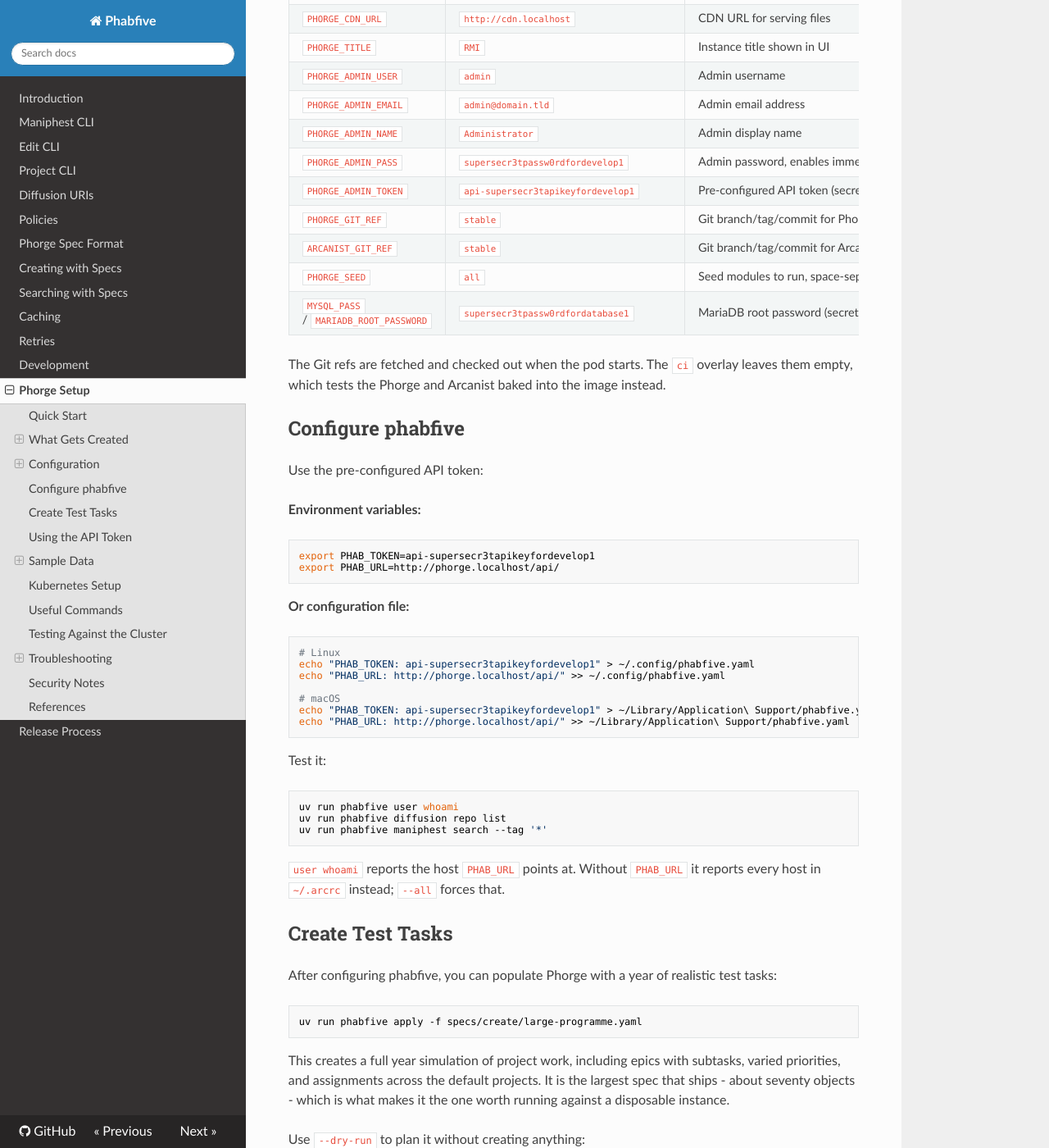
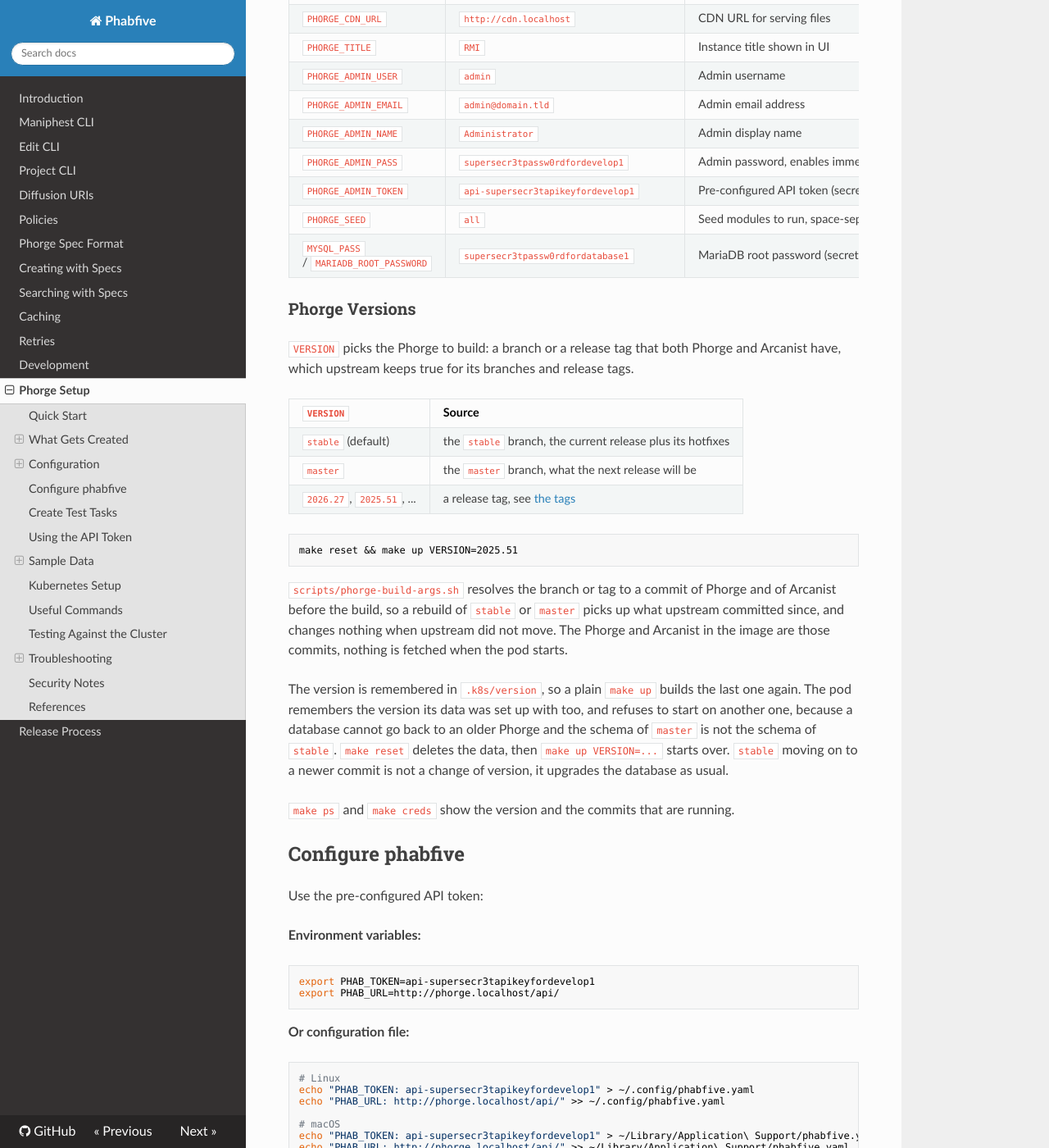
Before and after one commit to dynamist/phabfive, an MkDocs documentation site: the page built from docs/phorge-setup.md, in a window 1280 px wide and 1400 px high, scrolled down 5299 px. Shown: the whole window at 82% size. Built offline with MkDocs 1.6.1, drawn with Linux system fonts in a browser that asks for light colours; nearby versions of some CDN libraries; some of the changed text lies outside the part shown.

Commit message:
feat: build Phorge of a VERSION and test a version matrix in CI
make up VERSION=... builds a branch or release tag of Phorge and
Arcanist, stable by default. scripts/phorge-build-args.sh resolves it to
commits before the build, so the image holds exactly those and nothing
is fetched when the pod starts. That replaces PHORGE_GIT_REF, which the
ci overlay blanked, so CI tested master while everyone else ran stable.

The pod remembers the version its data was set up with and refuses
another one, since a database cannot go back to an older Phorge.

CI tests stable on every change. A pull request labelled
ci:phorge-<branch or tag> tests exactly those versions instead, and the
weekly and manual runs test stable, master and the two newest release
tags. master may fail without failing the workflow.

Co-Authored-By: Claude Opus 5.5 <noreply@anthropic.com>

````diff
--- a/docs/phorge-setup.md
+++ b/docs/phorge-setup.md
@@ -194,7 +194,7 @@ password and token are obviously-fake sample values.
 The settings are in `k8s/base/config.env` and, for credentials, `k8s/base/secret.env`. To override settings locally, put them in the gitignored `k8s/overlays/local/config.local.env` and run `make up`:
 
 ```bash
-echo PHORGE_GIT_REF=master >> k8s/overlays/local/config.local.env
+echo PHORGE_SEED=users >> k8s/overlays/local/config.local.env
 make up
 ```
 
@@ -211,12 +211,28 @@ make up
 | `PHORGE_ADMIN_NAME` | `Administrator` | Admin display name |
 | `PHORGE_ADMIN_PASS` | `supersecr3tpassw0rdfordevelop1` | Admin password, enables immediate login (secret) |
 | `PHORGE_ADMIN_TOKEN` | `api-supersecr3tapikeyfordevelop1` | Pre-configured API token (secret) |
-| `PHORGE_GIT_REF` | `stable` | Git branch/tag/commit for Phorge |
-| `ARCANIST_GIT_REF` | `stable` | Git branch/tag/commit for Arcanist |
 | `PHORGE_SEED` | `all` | Seed modules to run, space-separated, or `all` / `none` |
 | `MYSQL_PASS` / `MARIADB_ROOT_PASSWORD` | `supersecr3tpassw0rdfordatabase1` | MariaDB root password (secret) |
 
-The Git refs are fetched and checked out when the pod starts. The `ci` overlay leaves them empty, which tests the Phorge and Arcanist baked into the image instead.
+### Phorge Versions
+
+`VERSION` picks the Phorge to build: a branch or a release tag that both Phorge and Arcanist have, which upstream keeps true for its branches and release tags.
+
+| `VERSION` | Source |
+|-----------|--------|
+| `stable` (default) | the `stable` branch, the current release plus its hotfixes |
+| `master` | the `master` branch, what the next release will be |
+| `2026.27`, `2025.51`, ... | a release tag, see [the tags](https://github.com/phorgeit/phorge/tags) |
+
+```bash
+make reset && make up VERSION=2025.51
+```
+
+`scripts/phorge-build-args.sh` resolves the branch or tag to a commit of Phorge and of Arcanist before the build, so a rebuild of `stable` or `master` picks up what upstream committed since, and changes nothing when upstream did not move. The Phorge and Arcanist in the image are those commits, nothing is fetched when the pod starts.
+
+The version is remembered in `.k8s/version`, so a plain `make up` builds the last one again. The pod remembers the version its data was set up with too, and refuses to start on another one, because a database cannot go back to an older Phorge and the schema of `master` is not the schema of `stable`. `make reset` deletes the data, then `make up VERSION=...` starts over. `stable` moving on to a newer commit is not a change of version, it upgrades the database as usual.
+
+`make ps` and `make creds` show the version and the commits that are running.
 
 ## Configure phabfive
 
@@ -390,7 +406,13 @@ Both test suites only run when asked for, a plain `pytest` skips them:
 - **`make test-k8s`** (`tests/k8s`): the home page, the file domain and the API token work through Traefik, unknown hosts get a 404, the users, teams, projects, milestones, spaces, credentials and repositories from `phorge/seed/data/` exist (including the seeded repositories' branches and tags), and pods in other namespaces cannot reach Phorge or MariaDB.
 - **`make test-e2e`** (`tests/e2e`): end-to-end tests of phabfive itself, running the CLI against the instance and creating and editing real tasks.
 
-CI (`.github/workflows/k8s.yml`) validates the manifests, then creates a k3d cluster on the runner, deploys the `ci` overlay and runs both suites. A coexistence job deploys the apps listed in the repository variable `COEXISTENCE_REPOS` (space separated `owner/name`) into the same cluster and runs every app's tests, which also checks that the apps cannot reach each other and that all repos pin the same `k8s/cluster/k3d.yaml`. Each of those repos must provide the make targets `ci-deploy` and `ci-test`.
+CI (`.github/workflows/k8s.yml`) validates the manifests, then creates a k3d cluster on the runner, deploys the `ci` overlay and runs both suites, once per Phorge version:
+
+- a push to `main`, and a pull request, test `stable`
+- a pull request labelled `ci:phorge-<branch or tag>`, such as `ci:phorge-master` or `ci:phorge-2025.51`, tests exactly the labelled versions instead, and deploys even when the gate would have skipped it. Any branch or tag works once the label exists
+- the weekly run and a manual run test `stable`, `master` and the two newest release tags, found when the run starts. A manual run can name other versions in its `versions` input
+
+`master` may fail without failing the workflow, it is a heads-up about the next release. A coexistence job deploys the apps listed in the repository variable `COEXISTENCE_REPOS` (space separated `owner/name`) into the same cluster and runs every app's tests, which also checks that the apps cannot reach each other and that all repos pin the same `k8s/cluster/k3d.yaml`. Each of those repos must provide the make targets `ci-deploy` and `ci-test`.
 
 ## Troubleshooting
 
````
Also changed, not shown: AGENTS.md (+27 -11 lines), 11 other files.
